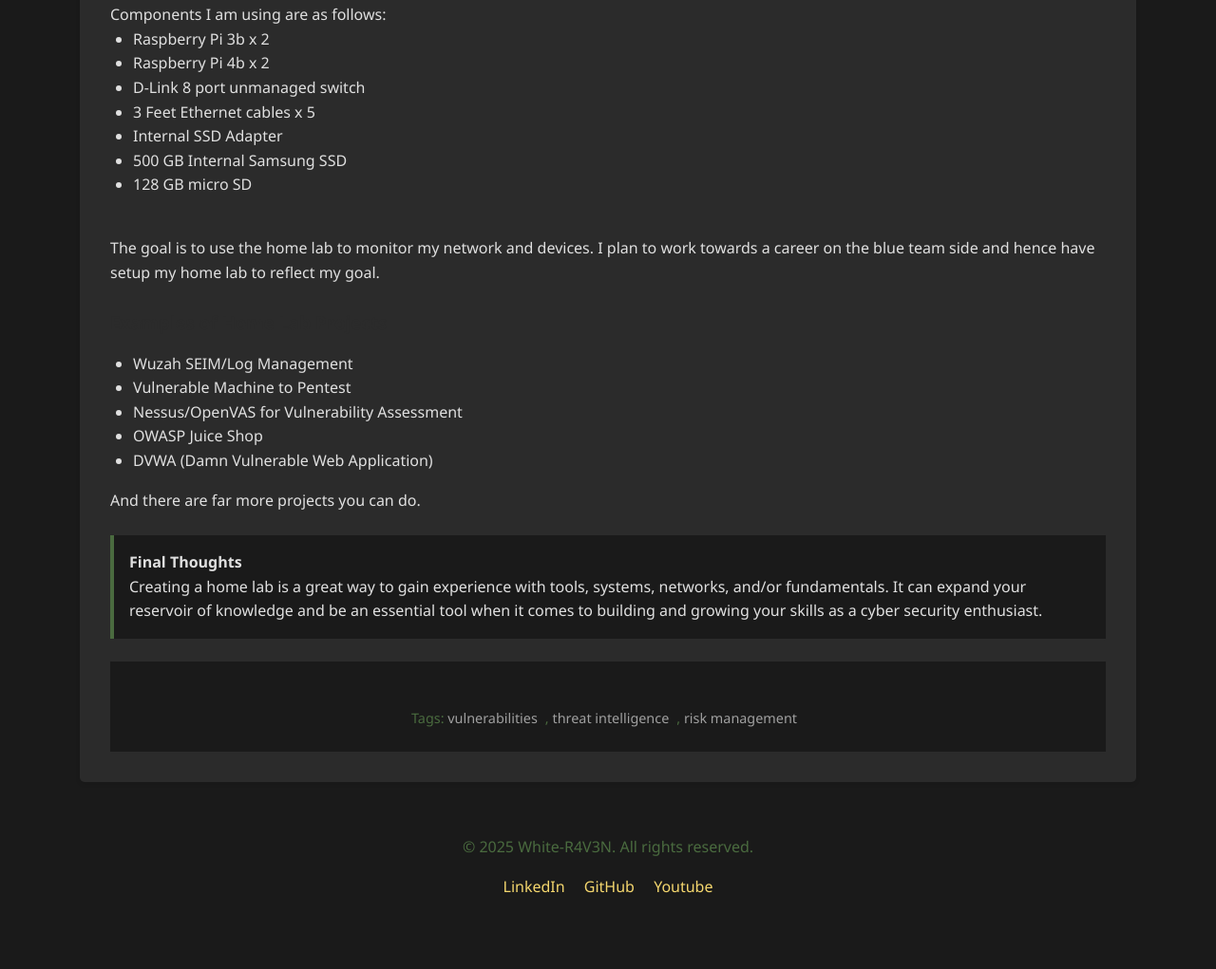
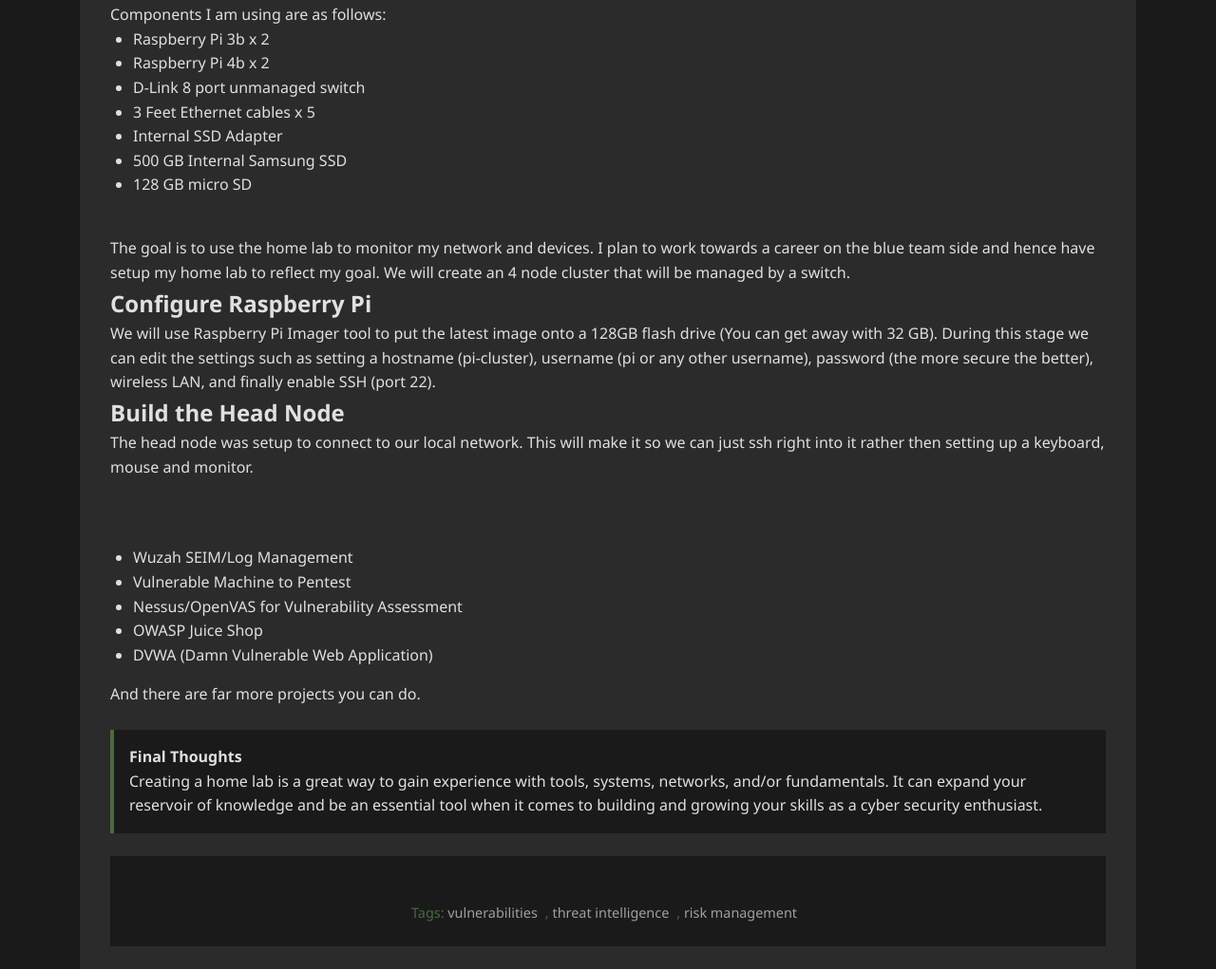
Before and after one commit to WHITE-R4V3N/WHITE-R4V3N.github.io, a plain HTML site: page blog/post1.html in a window 1280 px wide. Shown: the part 794-1815 px from the top of the page at 95% size. Before the commit the page ends 1765 px from the top, so only its background shows below. Drawn offline with Linux system fonts and the light colour scheme.

Commit message:
Little edits for the first blog. Will finish tomorrow at some point.

```diff
--- a/blog/post1.html
+++ b/blog/post1.html
@@ -44,7 +44,12 @@
                     <li>500 GB Internal Samsung SSD</li>
                     <li>128 GB micro SD</li>
                 </ul>
-                <p><br>The goal is to use the home lab to monitor my network and devices. I plan to work towards a career on the blue team side and hence have setup my home lab to reflect my goal.</p>
+                <p><br>The goal is to use the home lab to monitor my network and devices. I plan to work towards a career on the blue team side and hence have setup my home lab to reflect my goal. We will create an 4 node cluster that will be managed by a switch.</p>
+                <h2>Configure Raspberry Pi</h2>
+                <p>We will use Raspberry Pi Imager tool to put the latest image onto a 128GB flash drive (You can get away with 32 GB). During this stage we can edit the settings such as setting a hostname (pi-cluster), username (pi or any other username), password (the more secure the better), wireless LAN, and finally enable SSH (port 22).</p>
+
+                <h2>Build the Head Node</h2>
+                <p>The head node was setup to connect to our local network. This will make it so we can just ssh right into it rather then setting up a keyboard, mouse and monitor.</p>
 
                 <h3>Examples of Home Lab Projects</h3>
                 <ul>
```
